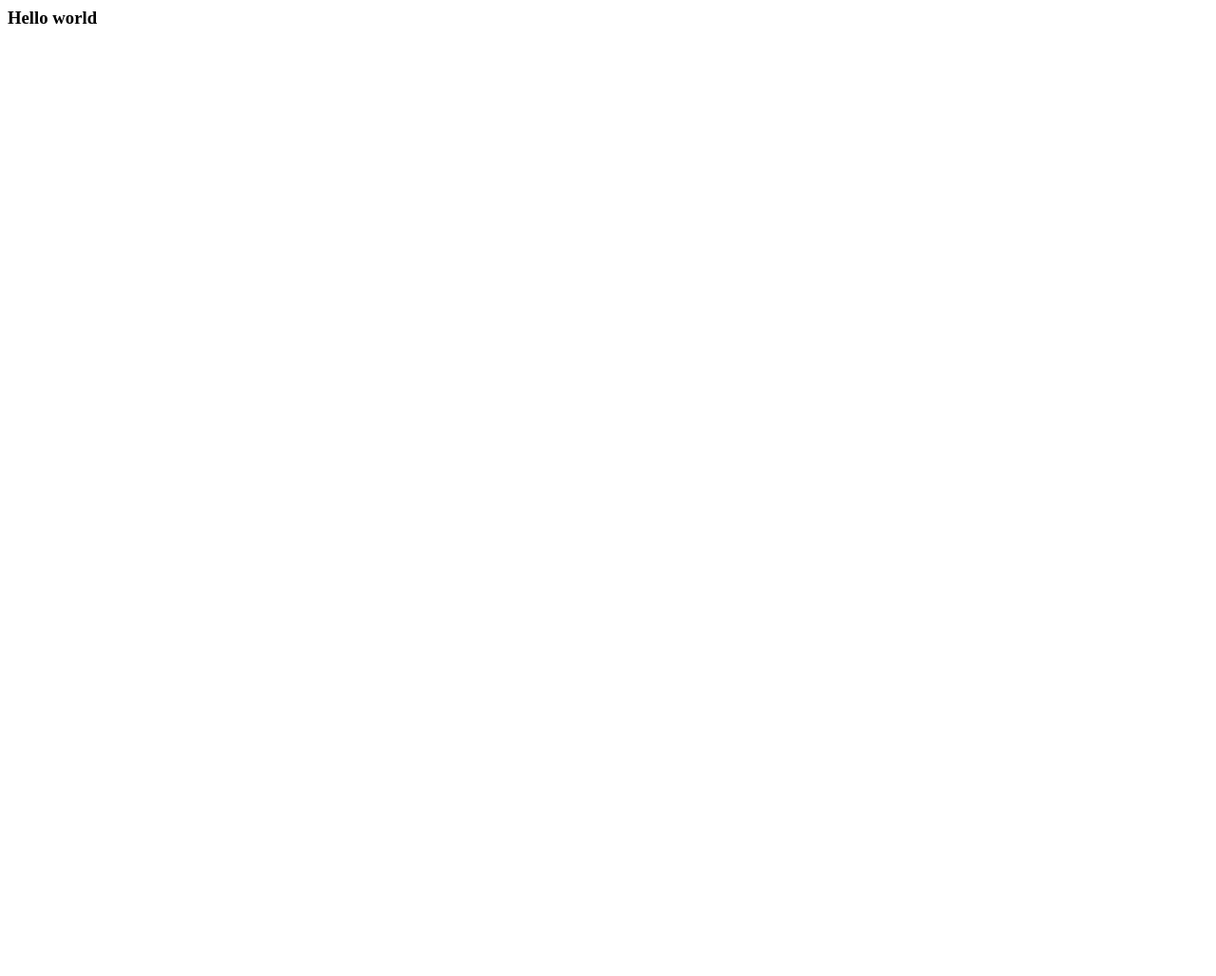
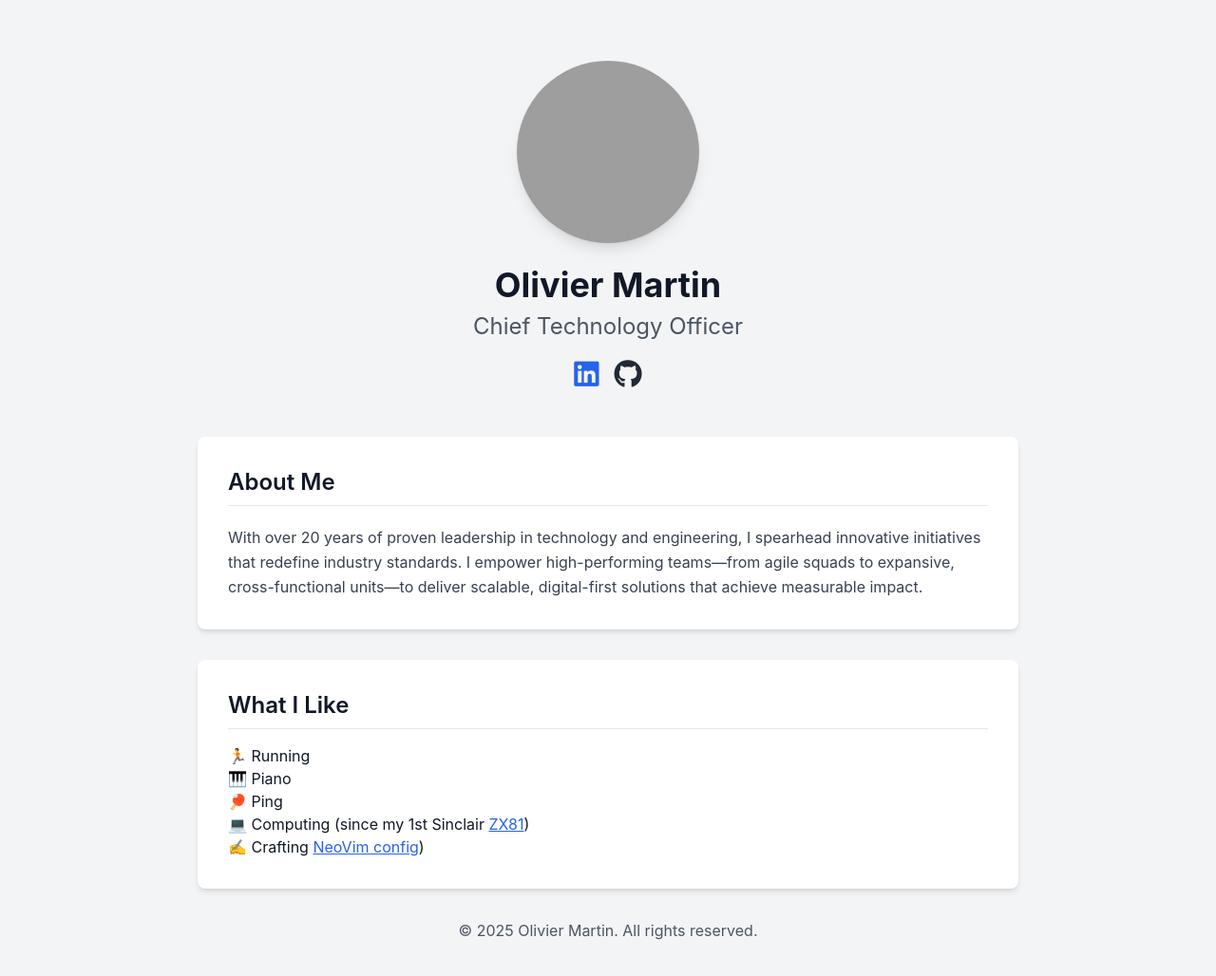
Before and after one commit to omartin/omartin.github.io, a plain HTML site: page index.html in a window 1280 px wide. Shown: the whole page at 95% size. Before the commit the page ends 800 px from the top, so only its background shows below. Drawn offline with nearby package versions, Linux system fonts and the light colour scheme; grey boxes are pictures that could not be loaded.

Commit message:
Make a proper page

```diff
--- a/index.html
+++ b/index.html
@@ -1,7 +1,57 @@
-<html>
+<!DOCTYPE html>
+<html lang="en">
   <head>
+    <meta charset="UTF-8">
+    <meta name="viewport" content="width=device-width, initial-scale=1.0">
+    <title>Olivier Martin - CTO</title>
+    <script src="https://cdn.tailwindcss.com"></script>
+    <link href="https://cdnjs.cloudflare.com/ajax/libs/font-awesome/6.0.0-beta3/css/all.min.css" rel="stylesheet">
+    <style>
+    body {
+      font-family: 'Inter', sans-serif;
+    }
+    </style>
   </head>
-  <body>
-    <h3>Hello world</h3>
+  <body class="bg-gray-100 text-gray-900">
+    <div class="container mx-auto px-4 py-16 max-w-4xl">
+      <header class="text-center mb-12">
+        <div class="flex justify-center mb-6">
+          <img src="https://avatars.githubusercontent.com/u/21189" alt="Olivier Martin" class="rounded-full w-48 h-48 object-cover shadow-lg">
+        </div>
+        <h1 class="text-4xl font-bold mb-2">Olivier Martin</h1>
+        <h2 class="text-2xl text-gray-600 mb-4">Chief Technology Officer</h2>
+
+        <div class="flex justify-center space-x-4 mb-6">
+          <a href="https://www.linkedin.com/in/martinolivier/" class="text-blue-600 hover:text-blue-800 transition duration-300">
+            <i class="fab fa-linkedin text-3xl"></i>
+          </a>
+          <a href="https://github.com/omartin" class="text-gray-800 hover:text-black transition duration-300">
+            <i class="fab fa-github text-3xl"></i>
+          </a>
+        </div>
+      </header>
+
+      <section class="bg-white shadow-md rounded-lg p-8 mb-8">
+        <h3 class="text-2xl font-semibold mb-4 border-b pb-2">About Me</h3>
+        <p class="text-gray-700 leading-relaxed mt-5">
+          With over 20 years of proven leadership in technology and engineering, I spearhead innovative initiatives that redefine industry standards. I empower high-performing teams—from agile squads to expansive, cross-functional units—to deliver scalable, digital-first solutions that achieve measurable impact.
+        </p>
+      </section>
+
+      <section class="bg-white shadow-md rounded-lg p-8">
+        <h3 class="text-2xl font-semibold mb-4 border-b pb-2">What I Like</h3>
+        <ul>
+          <li>🏃 Running</li>
+          <li>🎹 Piano</li>
+          <li>🏓 Ping</li>
+          <li>💻 Computing (since my 1st Sinclair <a href="https://en.wikipedia.org/wiki/ZX81" class="underline text-blue-600 hover:text-blue-800">ZX81</a>)</li>
+          <li> ✍️  Crafting <a href="https://github.com/omartin/dotfiles/tree/main/neovim" class="underline text-blue-600 hover:text-blue-800">NeoVim config</a>)</li>
+        </ul>
+      </section>
+
+      <footer class="text-center mt-8 text-gray-600">
+        <p>&copy; 2025 Olivier Martin. All rights reserved.</p>
+      </footer>
+    </div>
   </body>
 </html>
```
